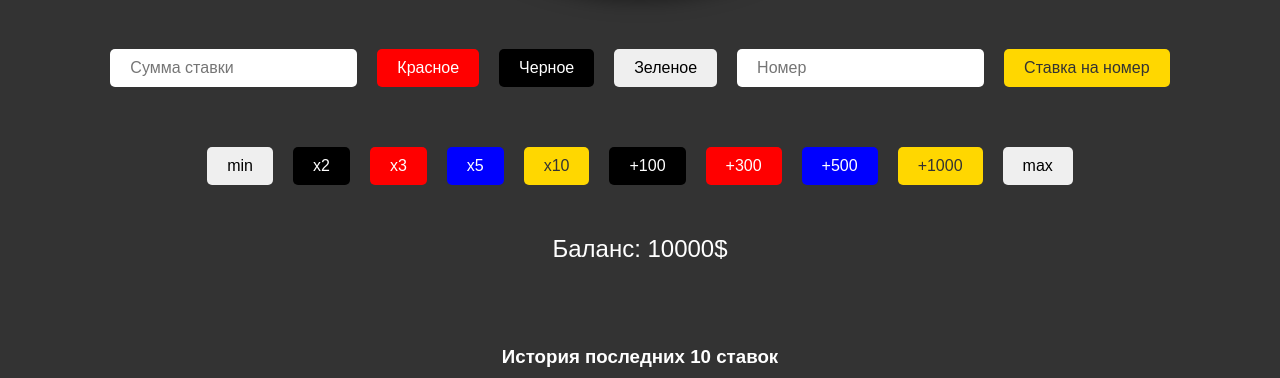
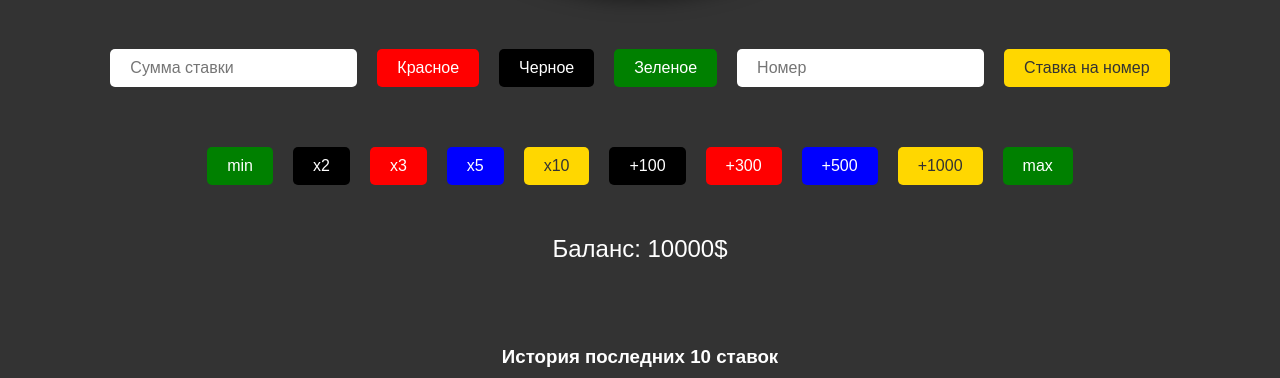
Before and after one commit to yzmooz/The-gambling-house, a Flask app: page / in a window 1280 px wide. Shown: the part 422-800 px from the top of the page. Run offline with Flask 3, Linux system fonts and the light colour scheme.

Commit message:
Update index.html
added green color buttons

```diff
--- a/templates/index.html
+++ b/templates/index.html
@@ -77,6 +77,11 @@
             color: #fff;
         }
 
+        .bets button.green {
+            background-color: green;
+            color: #fff;
+        }
+
         .bets button.gold {
             background-color: gold;
             color: #333;
@@ -127,15 +132,15 @@
             <div class="ball"></div>
         </div>
         <div class="bets">
-            <input type="number" id="betAmount" placeholder="Сумма ставки">
+            <input class="green" type="number" id="betAmount" placeholder="Сумма ставки">
             <button class="red" onclick="makeBet('red')">Красное</button>
             <button class="black" onclick="makeBet('black')">Черное</button>
-            <button onclick="makeBet('green')">Зеленое</button>
-            <input type="number" id="betNumber" placeholder="Номер">
+            <button class="green" onclick="makeBet('green')">Зеленое</button>
+            <input class="green" type="number" id="betNumber" placeholder="Номер">
             <button class="gold" onclick="makeBet(document.getElementById('betNumber').value)">Ставка на номер</button>
         </div>
         <div class="bets">
-            <button onclick="setToMin()">min</button>
+            <button class="green" onclick="setToMin()">min</button>
             <button class="black" onclick="multiplyBet(2)">x2</button>
             <button class="red" onclick="multiplyBet(3)">x3</button>
             <button class="blue" onclick="multiplyBet(5)">x5</button>
@@ -144,7 +149,7 @@
             <button class="red" onclick="addAmount(300)">+300</button>
             <button class="blue" onclick="addAmount(500)">+500</button>
             <button class="gold" onclick="addAmount(1000)">+1000</button>
-            <button onclick="setToMax()">max</button>
+            <button class="green" onclick="setToMax()">max</button>
         </div>
         <p id="balance">Баланс: {{ balance }}$</p>
         <div class="statistics">
```
